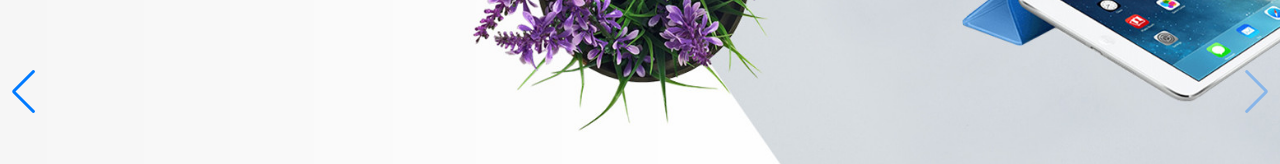
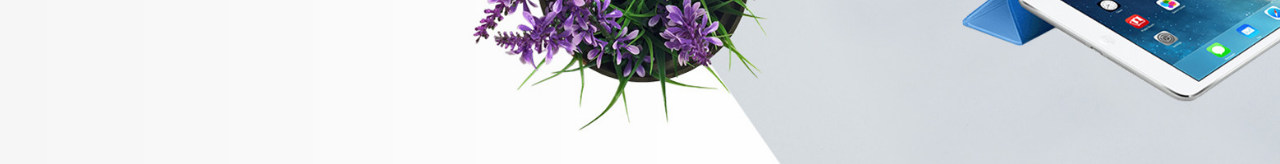
Before and after one commit to anishazahan/Best-Choice, a React (Create React App) app: page / in a window 1280 px wide. Shown: the part 430-594 px from the top of the page. Built offline with nearby package versions, Linux system fonts and the light colour scheme.

Commit message:
update code

```diff
--- a/src/Pages/Home/Componants/HomeBanner.js
+++ b/src/Pages/Home/Componants/HomeBanner.js
@@ -19,7 +19,7 @@ const HomeBanner = () => {
           delay: 4500,
           disableOnInteraction: false,
         }}
-        navigation={true}
+
         modules={[Autoplay, Pagination, Navigation]}
         className="mySwiper"
       >
@@ -27,7 +27,6 @@ const HomeBanner = () => {
           <div className="slider-banner z-10 ">
             <div className="flex flex-col justify-start pt-[9%] pl-[15%]">
               <h1 className="text-black text-2xl font-extrabold text-left mb-3">IPHONE-X</h1>
-
               <div className="text-left">
                 <button className="py-2 text-xs px-7 rounded-full border border-1 border-secondary text-secondary font-bold hover:tracking-wider transition-all">
                   POWERFUL, STUNNING & NOW EVEN BIGGER
```
Also changed, not shown: New Text Document.txt (added), src/Pages/Home/Home.js (line endings or trailing spaces).
